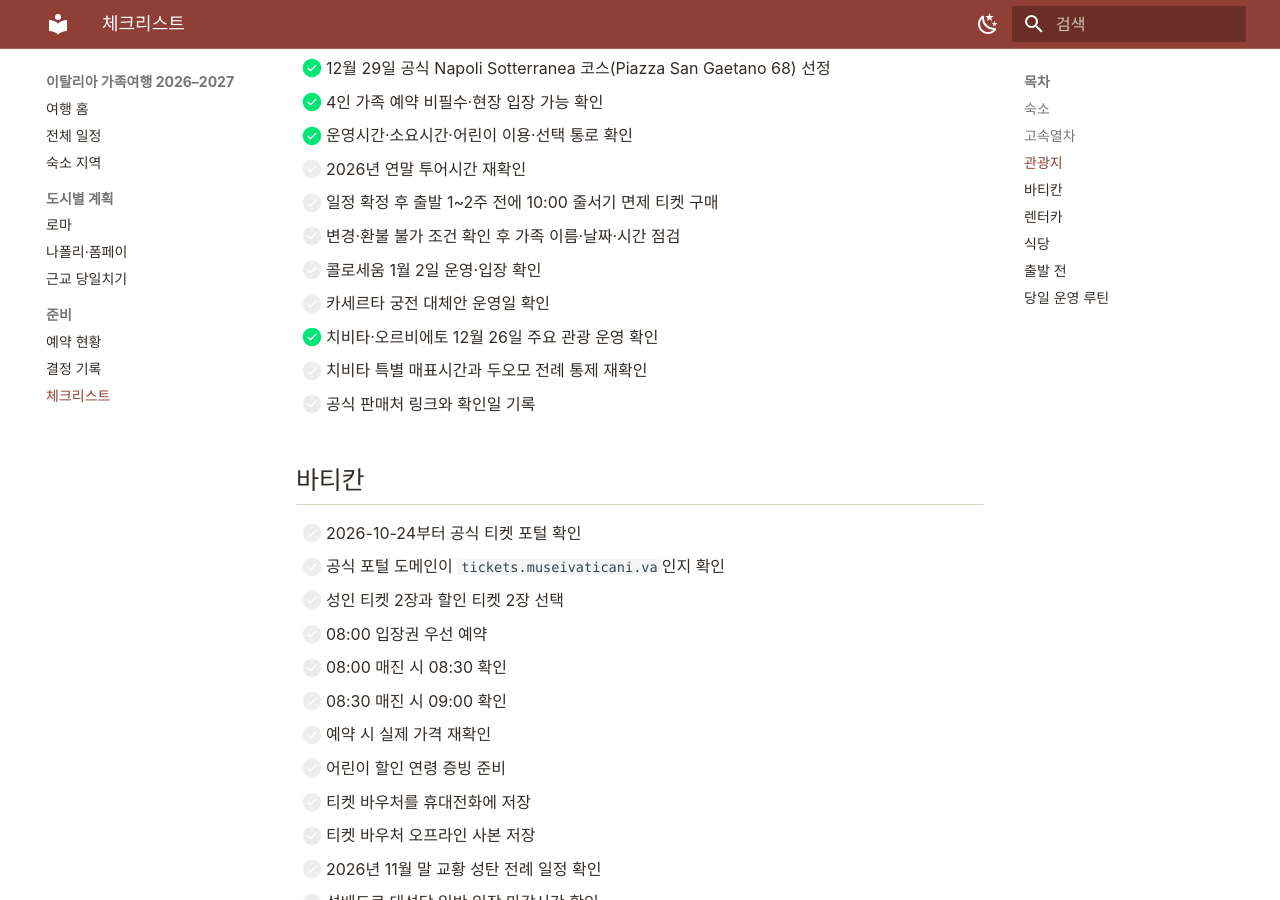
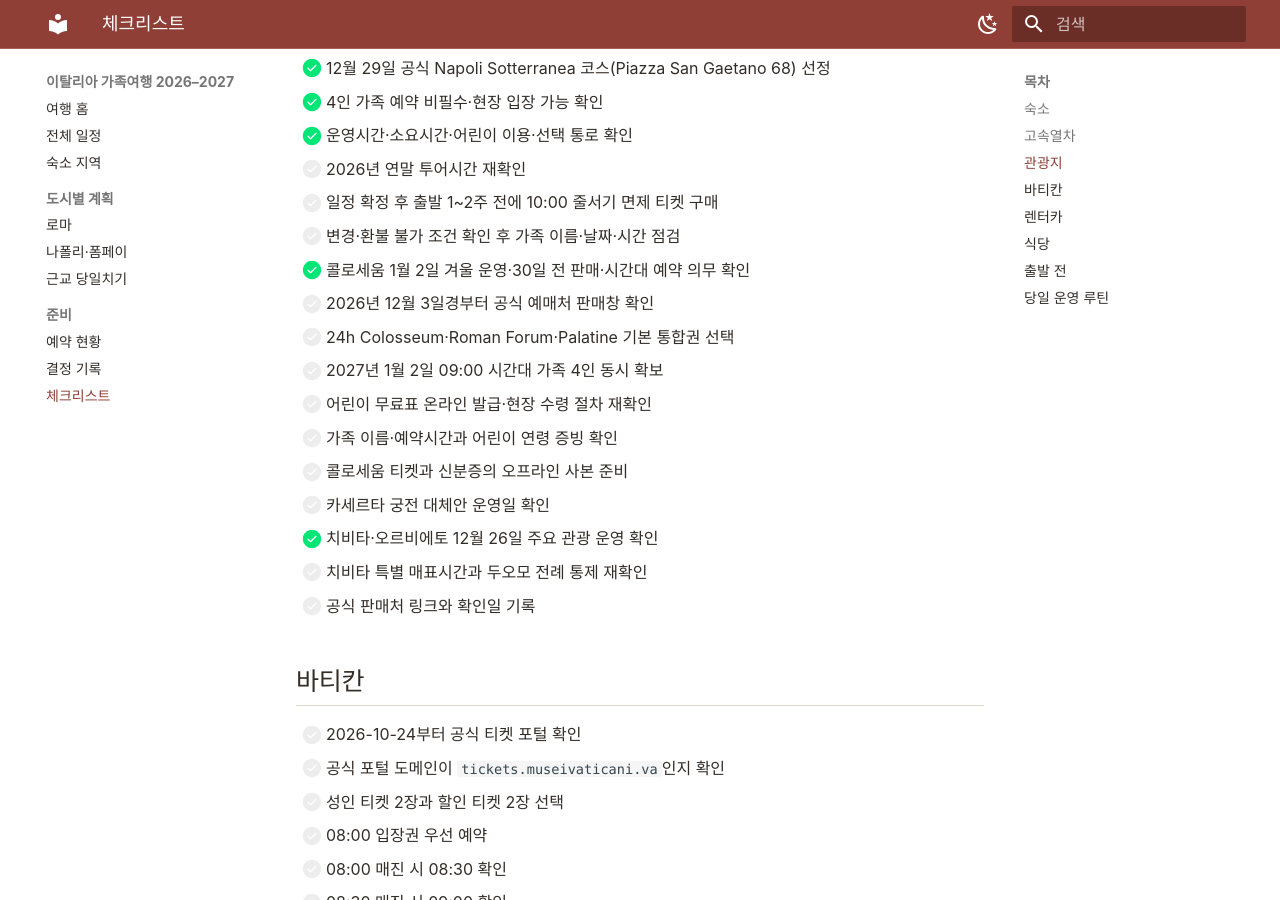
Before and after one commit to Jaeho211/italy-family-trip-2026, an MkDocs documentation site: the page built from docs/checklist.md, in a window 1280 px wide and 900 px high, scrolled down 1173 px. Built offline with MkDocs 1.6.1 and Material for MkDocs 9.7.7, drawn with Linux system fonts in a browser that asks for light colours.

Commit message:
docs: expand Colosseum booking checklist

```diff
--- a/docs/checklist.md
+++ b/docs/checklist.md
@@ -38,7 +38,13 @@
 - [ ] 2026년 연말 투어시간 재확인
 - [ ] 일정 확정 후 출발 1~2주 전에 10:00 줄서기 면제 티켓 구매
 - [ ] 변경·환불 불가 조건 확인 후 가족 이름·날짜·시간 점검
-- [ ] 콜로세움 1월 2일 운영·입장 확인
+- [x] 콜로세움 1월 2일 겨울 운영·30일 전 판매·시간대 예약 의무 확인
+- [ ] 2026년 12월 3일경부터 공식 예매처 판매창 확인
+- [ ] 24h Colosseum·Roman Forum·Palatine 기본 통합권 선택
+- [ ] 2027년 1월 2일 09:00 시간대 가족 4인 동시 확보
+- [ ] 어린이 무료표 온라인 발급·현장 수령 절차 재확인
+- [ ] 가족 이름·예약시간과 어린이 연령 증빙 확인
+- [ ] 콜로세움 티켓과 신분증의 오프라인 사본 준비
 - [ ] 카세르타 궁전 대체안 운영일 확인
 - [x] 치비타·오르비에토 12월 26일 주요 관광 운영 확인
 - [ ] 치비타 특별 매표시간과 두오모 전례 통제 재확인
```
